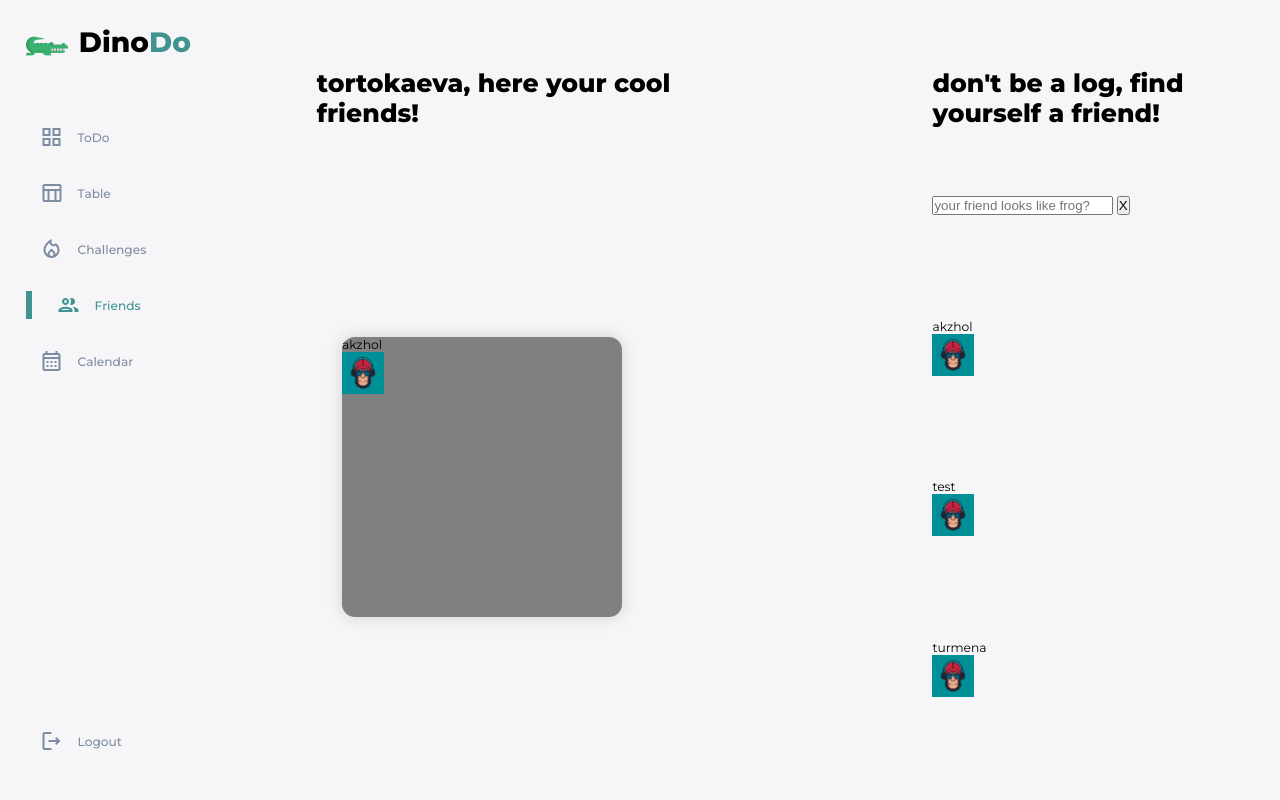
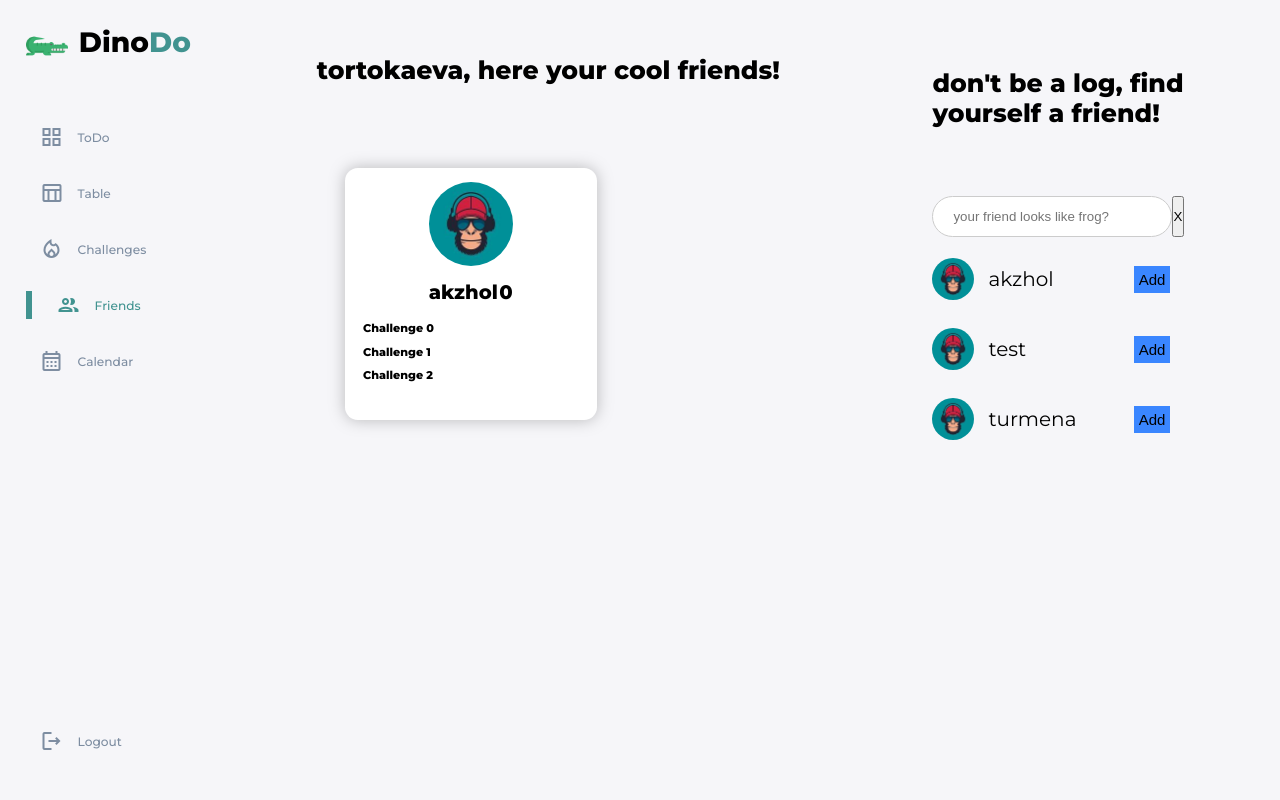
Before and after one commit to beliyaka98/dinodo, a Django app: page /friends/ in a window 1280 px wide. Run offline with Django 4.2, Linux system fonts and the light colour scheme; a user stored in the database is signed in; data comes from the database, SQL or seed files in the repository; both versions use the stored data as it was after the commit.

Commit message:
Some css bug fixes, new css for friends.css

```diff
--- a/main/static/main/friends.css
+++ b/main/static/main/friends.css
@@ -2,43 +2,128 @@
     height: 100vh;
     padding-left: 5rem;
     display: grid;
-    grid-template-rows: 14rem auto;
-    padding-right: 10rem;
+    grid-template-rows: 10rem auto;
+    padding-right: 6rem;
 }
 
 .friens-list{
   display: grid;
-  grid-template-columns: auto auto;
-  place-items: center;
+  grid-template-columns: 50% 50%;
+  padding: 2rem 2rem 0;
   overflow-y: auto;
 }
 
 .friend-card{
-  height: 20rem;
-  width: 20rem;
-  background-color: gray;
-  filter: drop-shadow(0px 0px 8px rgba(0,0,0,0.15));
+  height: 18rem;
+  width: 18rem;
+  background-color: white;
+  filter: drop-shadow(0px 0px 8px rgba(0,0,0,0.25));
   border-radius: 13px;
   margin-bottom: 3rem;
+  display: flex;
+  flex-direction: column;
 
 }
 
 .all-users{
     height: 100vh;
-    padding-left: 5rem;
+    padding-left: 2rem;
     display: grid;
     grid-template-rows: 14rem auto;
     padding-right: 5rem;
 }
 
 .users-list{
-  display: grid;
+  display: flex;
+  flex-direction: column;
   overflow-y: auto;
+  height: 63vh;
+}
+
+.find_friend{
+    display: flex;
+}
+
+.find_friend input[type=text]{
+  width: 100%;
+  padding: 12px 20px;
+
+  display: inline-block;
+  border: 1px solid #ccc;
+  border-radius: 50px;
+  box-sizing: border-box;
+
 }
 
 .users{
-  max-width: 20rem;
-  width: 100%;
-  align-items: center;
+  height: 4rem;
+  display: flex;
+  margin-top: 1rem;
+  justify-content: space-between;
+}
 
+.wrapper{
+    display: flex;
+    justify-content: start;
 }
+
+.users img{
+    height: 3rem;
+    width: 3rem;
+    border-radius: 50%;
+    justify-content: center;
+}
+
+.users input{
+    display: flex;
+    background-color: #3A86FF;
+    border: none;
+    justify-content: center;
+    font-size: 15px;
+    padding: 5px 5px;
+}
+
+.userss-text{
+    display: flex;
+    justify-content: center;
+    font-size: 20px;
+    flex-direction: column;
+    margin-right: 1rem;
+}
+
+.userss-text span{
+    text-align: center;
+}
+
+.friend-card img{
+    height: 6rem;
+    width: 6rem;
+    border-radius: 50%;
+}
+
+.card-img{
+    margin-top: 1rem;
+    margin-bottom: 1rem;
+    align-items: center;
+    justify-content: center;
+    display: flex;
+}
+
+.card-name{
+    padding: 0 6rem 0;
+    margin-bottom: 0.5rem;
+    align-items: center;
+    justify-content: space-between;
+    display: flex;
+}
+
+.card-challenges{
+    display: flex;
+    flex-direction: column;
+    overflow-y: auto;
+    padding: 0 1.3rem 0;
+}
+
+.challenge-card{
+    padding: 0.7rem 0 0;
+}
--- a/main/static/main/main.css
+++ b/main/static/main/main.css
@@ -132,7 +132,7 @@ b{
     width: 96%;
     margin: 0 auto;
     gap: 1.8rem;
-    grid-template-columns: 14rem auto 28rem;
+    grid-template-columns: 14rem auto 25rem;
 }
 
 aside{
@@ -223,11 +223,11 @@ aside .sidebar a:hover span{
 }
 
 main{
-    height: 100wh;
+    height: 100vh;
     padding-left: 5rem;
     display: grid;
     grid-template-rows: 14rem auto;
-    padding-right: 10rem;
+    padding-right: 6rem;
 
 }
 
--- a/main/templates/main/friends.html
+++ b/main/templates/main/friends.html
@@ -11,8 +11,24 @@
       <div class="friens-list">
           {% for friend in profile.get_friends %}
             <div class="friend-card">
-                {{friend}}
-                <img src="{% static friend.profile.photo %}">
+                <div class="card-img">
+                    <img src="{% static friend.profile.photo %}" class="friends-logo">
+                </div>
+                <div class="card-name">
+                    <h2>{{friend}}</h2>
+                    <h2>{{friend.profile.levels}}</h2>
+                </div>
+                <div class="card-challenges">
+                    <div class="challenge-card">
+                        <h4>Challenge 0</h4>
+                    </div>
+                    <div class="challenge-card">
+                        <h4>Challenge 1</h4>
+                    </div>
+                    <div class="challenge-card">
+                        <h4>Challenge 2</h4>
+                    </div>
+                </div>
             </div>
           {% endfor %}
       </diV>
@@ -28,8 +44,17 @@
         </div>
           {% for user in profile.get_not_user %}
             <div class="users">
-               {{user}}
-            <img src="{% static user.photo %}">
+                <div class="wrapper">
+                    <div class="userss-text">
+                        <img src="{% static user.photo %}">
+                    </div>
+                    <div class="userss-text">
+                        <span>{{user}}</span>
+                    </div>
+                </div>
+                <div class="userss-text">
+                    <input type="submit" value="Add">
+                </div>
             </div>
           {% endfor %}
       </div>
```
Also changed, not shown: db.sqlite3.
